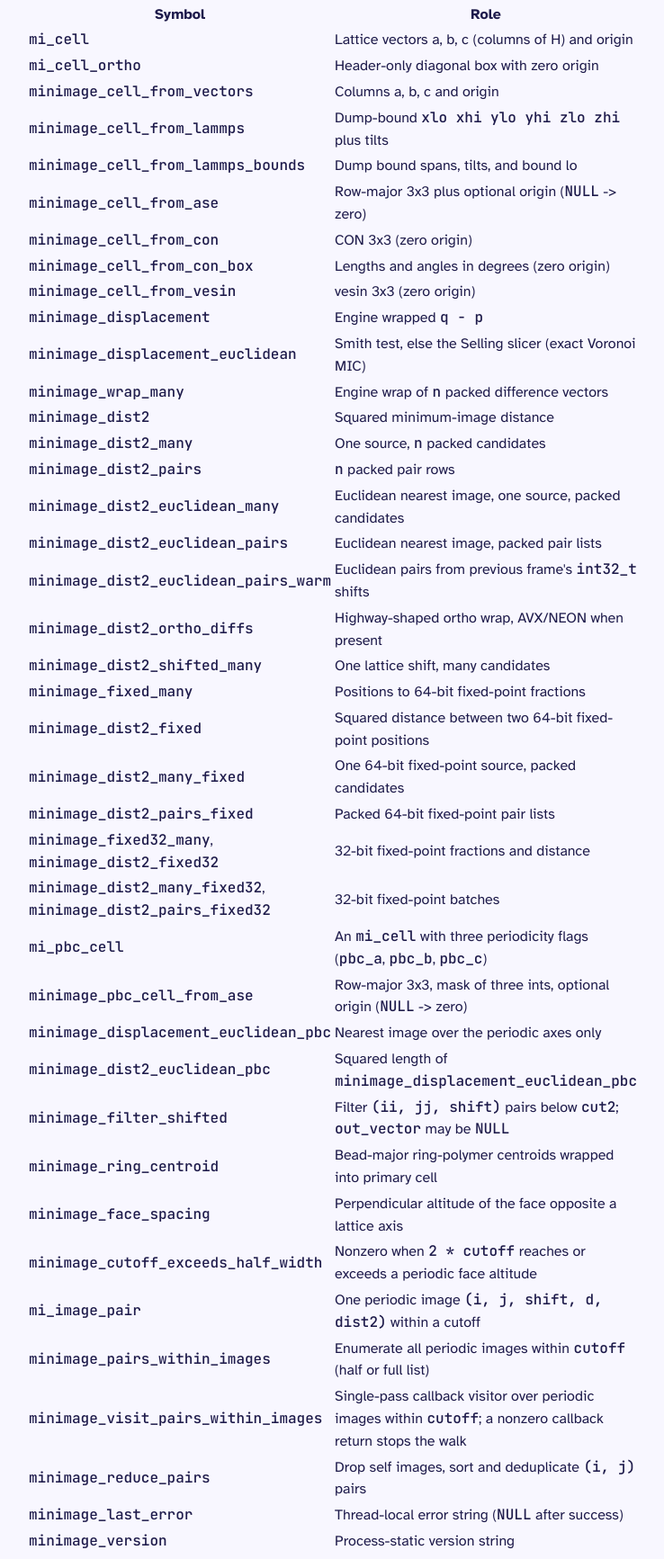
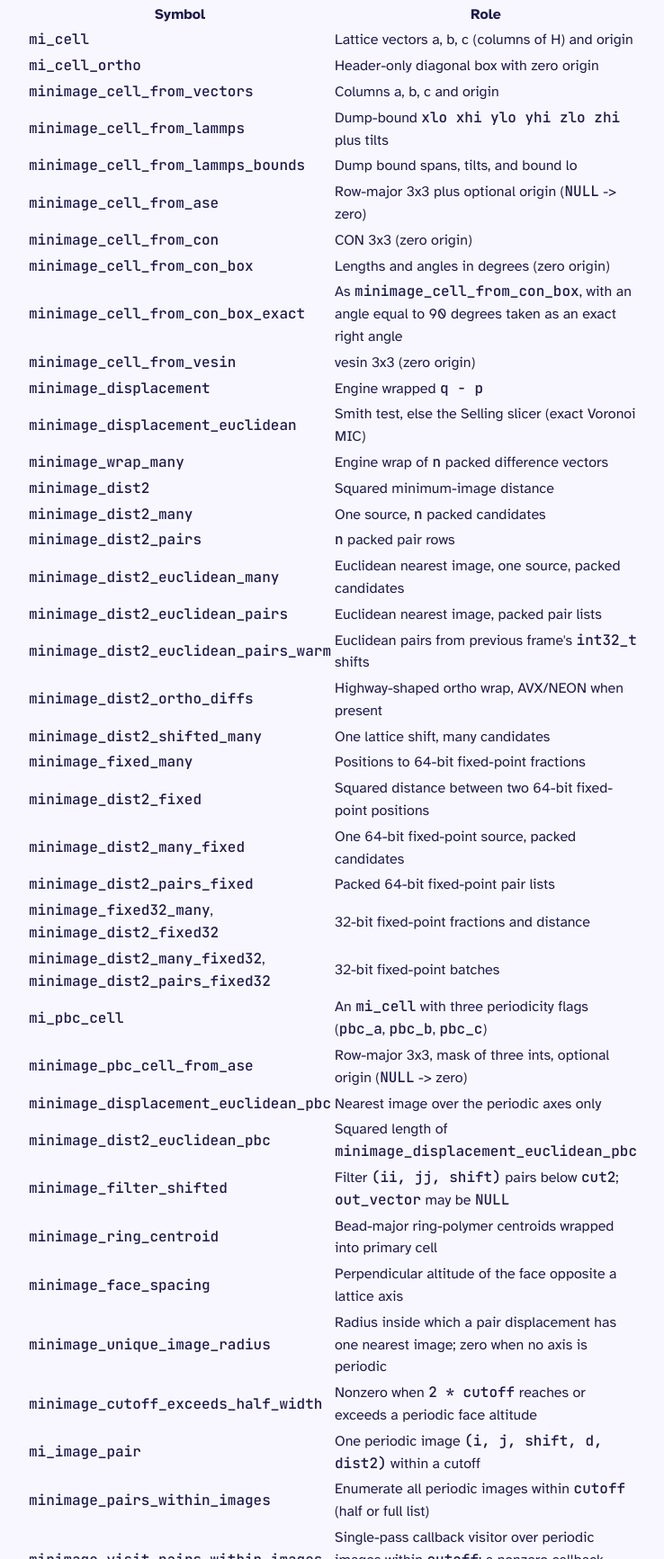
Before and after one commit to lode-org/minimage, a plain HTML site: page website/reference.html in a window 1280 px wide. Shown: the part 395-2128 px from the top of the page at 90% size, without its empty margins (279-1017 px from the left). Drawn offline with Linux system fonts and the light colour scheme.

Commit message:
docs: regenerate reference page

```diff
--- a/website/reference.html
+++ b/website/reference.html
@@ -103,6 +103,11 @@ process-static string and neither reads nor modifies the error slot.
 <tr>
 <td class="org-left"><code>minimage_cell_from_con_box</code></td>
 <td class="org-left">Lengths and angles in degrees (zero origin)</td>
+</tr>
+
+<tr>
+<td class="org-left"><code>minimage_cell_from_con_box_exact</code></td>
+<td class="org-left">As <code>minimage_cell_from_con_box</code>, with an angle equal to 90 degrees taken as an exact right angle</td>
 </tr>
 
 <tr>
@@ -228,6 +233,11 @@ process-static string and neither reads nor modifies the error slot.
 <tr>
 <td class="org-left"><code>minimage_face_spacing</code></td>
 <td class="org-left">Perpendicular altitude of the face opposite a lattice axis</td>
+</tr>
+
+<tr>
+<td class="org-left"><code>minimage_unique_image_radius</code></td>
+<td class="org-left">Radius inside which a pair displacement has one nearest image; zero when no axis is periodic</td>
 </tr>
 
 <tr>
```
